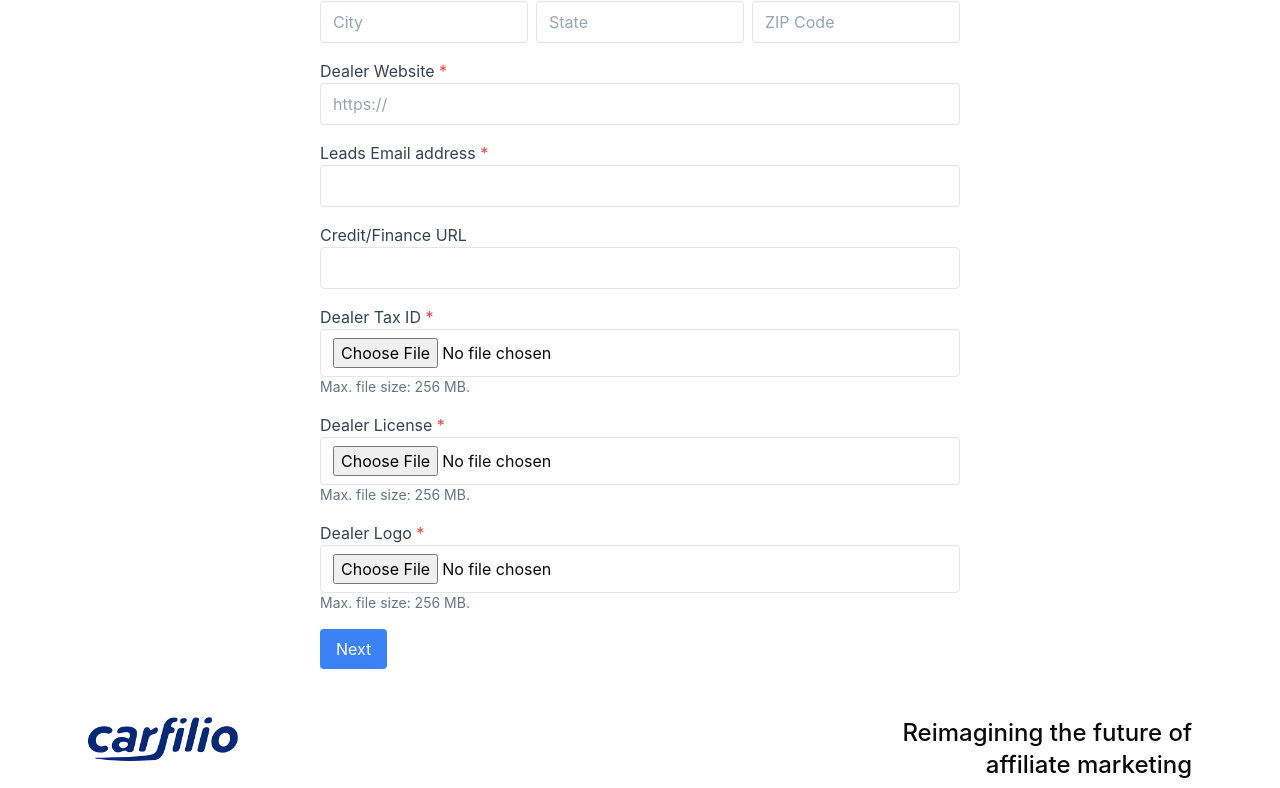
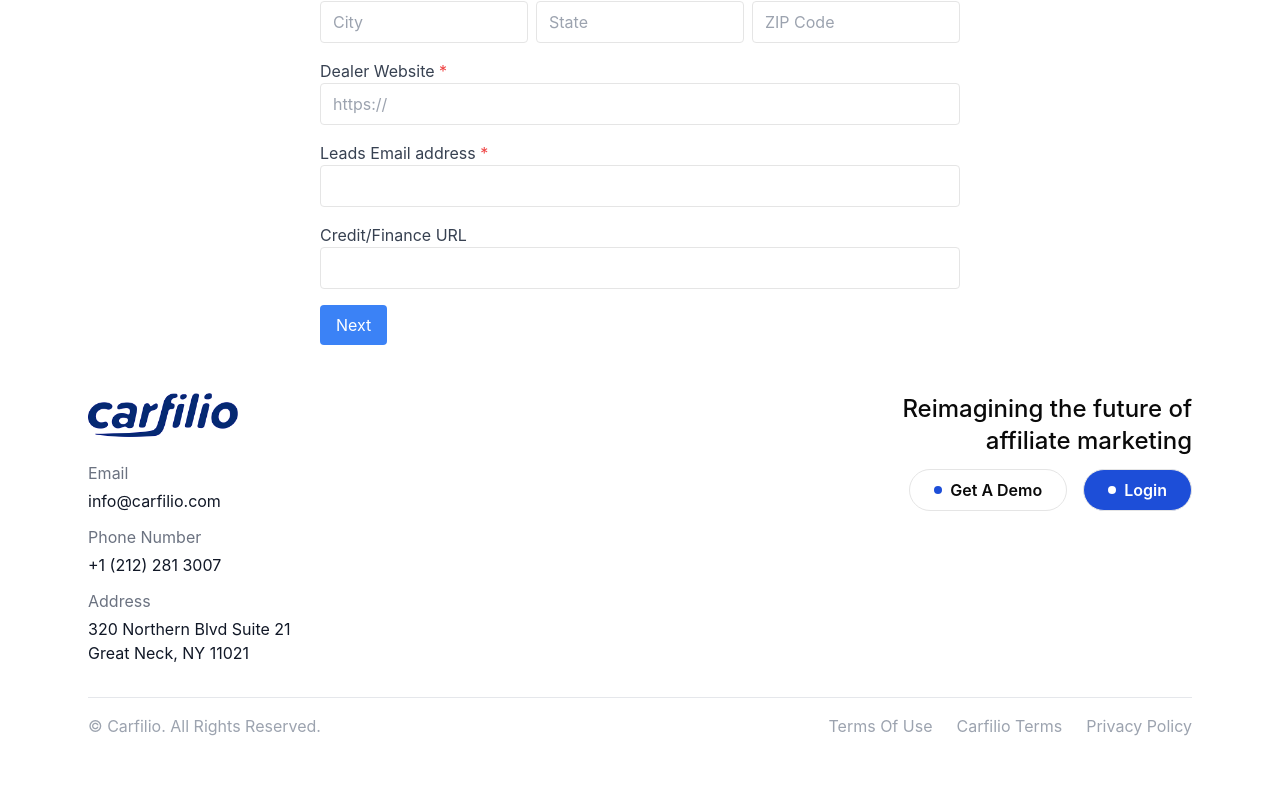
Before and after one commit to mhassaniftikhar97/carfiliowebsite, a Next.js app: page /contact in a window 1280 px wide. Shown: the part 525-1313 px from the top of the page. After the commit the page ends 1263 px from the top, so only its background shows below. Built offline with nearby package versions, Linux system fonts and the light colour scheme.

Commit message:
contact update

```diff
--- a/app/contact/page.tsx
+++ b/app/contact/page.tsx
@@ -19,6 +19,7 @@ const Page = () => {
     dealerContactFirstName: '',
     dealerContactLastName: '',
     dealerContactPhone: '',
+    dealerContactSMS: '',
     dealerContactEmail: ''
   })
 
@@ -57,7 +58,7 @@ const Page = () => {
     params.append('entry.879856888', formData.dealerContactLastName)
     params.append('entry.520870026', formData.dealerContactPhone)
     params.append('entry.1146624318', formData.dealerContactEmail)
-
+    params.append('entry.1146624318', formData.dealerContactSMS)
     // Submit the form data
     fetch('https://docs.google.com/forms/d/e/1FAIpQLSc3vGoTkPOVE9MYtTy6Jr8o3aC2TMicb_06zyQDvAbGKRE1qA/formResponse?', {
       method: 'POST',
@@ -85,6 +86,7 @@ const Page = () => {
         dealerContactFirstName: '',
         dealerContactLastName: '',
         dealerContactPhone: '',
+        dealerContactSMS: '',
         dealerContactEmail: ''
       })
       setStep(1)
@@ -204,21 +206,7 @@ const Page = () => {
                 className="border rounded w-full py-2 px-3 focus:outline-none focus:ring-2 focus:ring-blue-500"
               />
             </div>
-            <div className="mb-4">
-              <label className="block text-gray-700">Dealer Tax ID <span className="text-red-500">*</span></label>
-              <input type="file" className="border rounded w-full py-2 px-3 focus:outline-none focus:ring-2 focus:ring-blue-500" />
-              <p className="text-sm text-gray-500">Max. file size: 256 MB.</p>
-            </div>
-            <div className="mb-4">
-              <label className="block text-gray-700">Dealer License <span className="text-red-500">*</span></label>
-              <input type="file" className="border rounded w-full py-2 px-3 focus:outline-none focus:ring-2 focus:ring-blue-500" />
-              <p className="text-sm text-gray-500">Max. file size: 256 MB.</p>
-            </div>
-            <div className="mb-4">
-              <label className="block text-gray-700">Dealer Logo <span className="text-red-500">*</span></label>
-              <input type="file" className="border rounded w-full py-2 px-3 focus:outline-none focus:ring-2 focus:ring-blue-500" />
-              <p className="text-sm text-gray-500">Max. file size: 256 MB.</p>
-            </div>
+
             <button type="button" onClick={handleNext} className="bg-blue-500 text-white py-2 px-4 rounded">Next</button>
           </>
         )}
@@ -247,6 +235,16 @@ const Page = () => {
               </div>
             </div>
             <div className="mb-4">
+              <label className="block text-gray-700">Dealer Contact Email <span className="text-red-500">*</span></label>
+              <input
+                type="email"
+                name="dealerContactEmail"
+                value={formData.dealerContactEmail}
+                onChange={handleInputChange}
+                className="border rounded w-full py-2 px-3 focus:outline-none focus:ring-2 focus:ring-blue-500"
+              />
+            </div>
+            <div className="mb-4">
               <label className="block text-gray-700">Dealer Contact Phone <span className="text-red-500">*</span></label>
               <input
                 type="tel"
@@ -257,15 +255,15 @@ const Page = () => {
               />
             </div>
             <div className="mb-4">
-              <label className="block text-gray-700">Dealer Contact Email <span className="text-red-500">*</span></label>
-              <input
-                type="email"
-                name="dealerContactEmail"
-                value={formData.dealerContactEmail}
+               <input
+                type="checkbox"
+                name="dealerContactSMS"
+                value={formData.dealerContactSMS}
                 onChange={handleInputChange}
-                className="border rounded w-full py-2 px-3 focus:outline-none focus:ring-2 focus:ring-blue-500"
+                className="border rounded py-2 px-3 focus:outline-none focus:ring-2 focus:ring-blue-500"
               />
-            </div>
+              <small> Disclaimer: You agree to receive automated Transactional messages. Terms and Privacy Policy can be found at carfilio.com/privacy-policy/.
+                You may receive up to 5 msgs/mo. Text and data rates may apply. Reply STOP to end or HELP for help. Your mobile information will not be sold or shared with third parties for promotional or marketing purposes.</small></div>
             <div className="flex justify-between">
               <button type="button" onClick={handlePrevious} className="border border-gray-300 text-gray-700 py-2 px-4 rounded">Previous</button>
               <button type="submit" className="bg-blue-500 text-white py-2 px-4 rounded">Submit</button>
```
